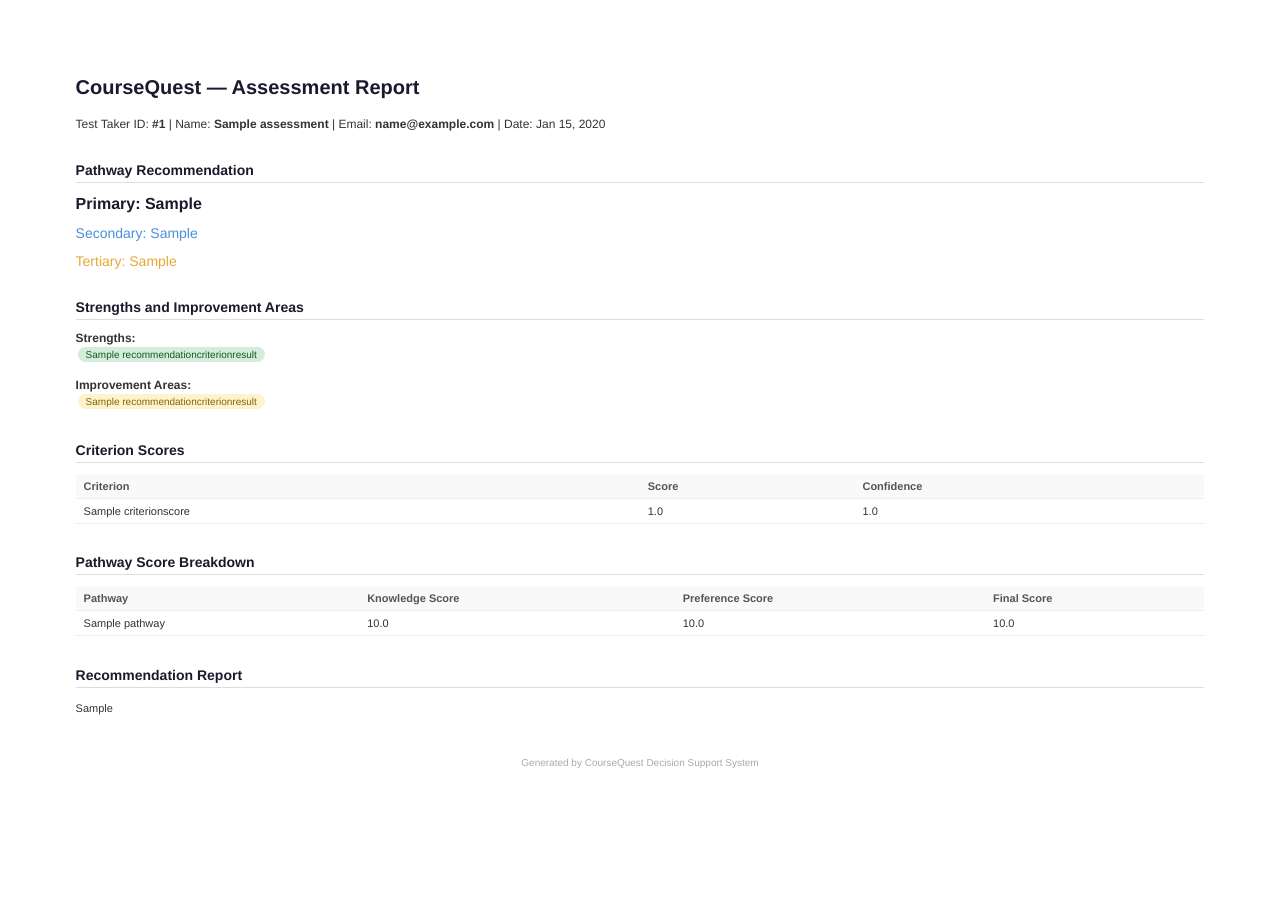
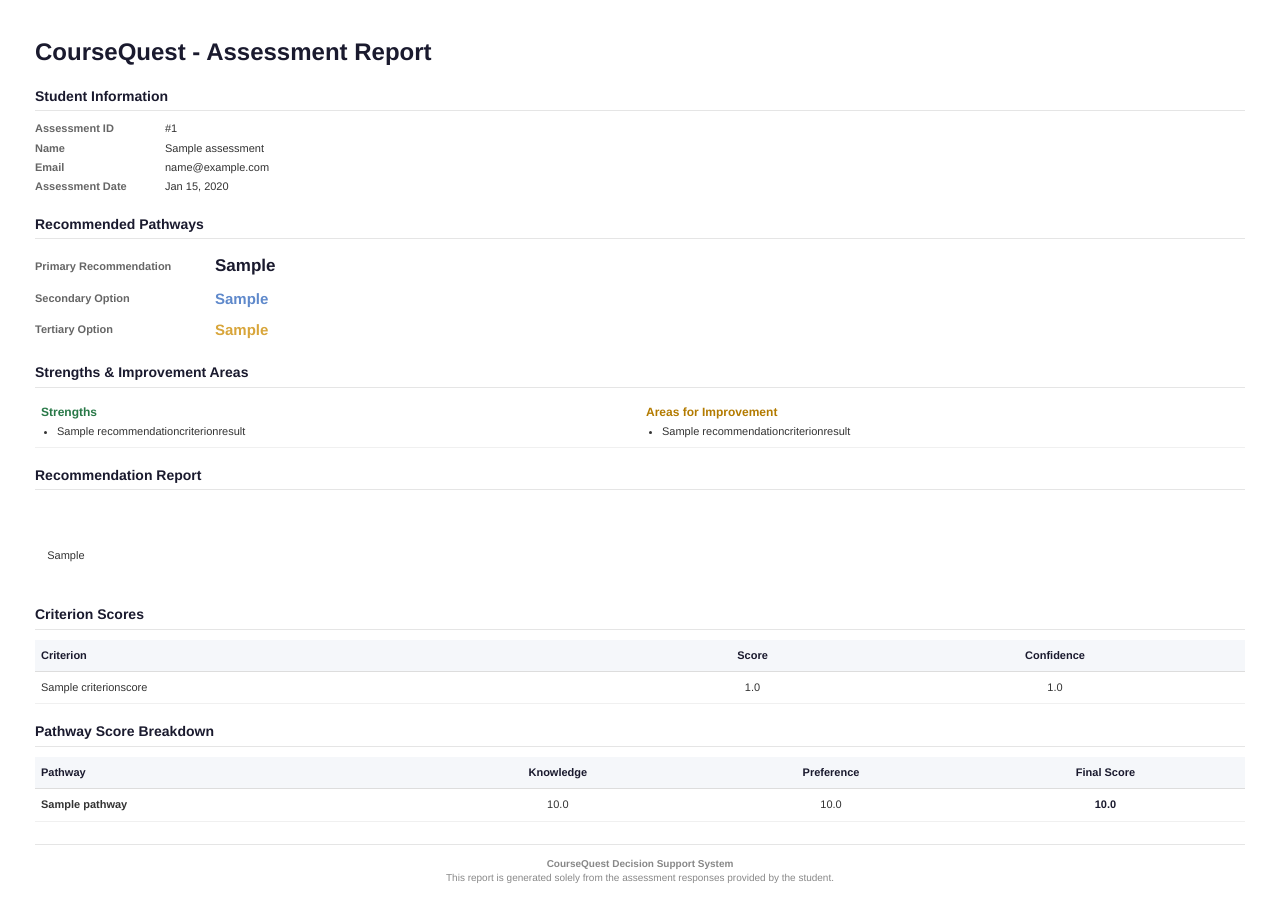
Before and after one commit to Shreyash-Adhikari1/CourseQuest_DSF_Engine, a Django app: template dashboard/templates/dashboard/pdf_report.html in a window 1280 px wide. Before the commit the page ends 768 px from the top, so only its background shows below. Run offline with Django 5.2, Linux system fonts and the light colour scheme; tables that the repository leaves empty hold one stand-in row (values such as "Sample post"); the template is opened without the code that fills it: values that come from a table or form of the project are taken from there, most other values are stand-ins (such as "Sample title", 1, 10 or a date in 2020); data that the repository does not hold is empty.

Commit message:
Polished PDF report styling

```diff
--- a/dashboard/templates/dashboard/pdf_report.html
+++ b/dashboard/templates/dashboard/pdf_report.html
@@ -2,175 +2,407 @@
 <html>
 <head>
 <meta charset="UTF-8">
+
 <style>
-        body {
-            font-family: Helvetica, sans-serif;
-            font-size: 12px;
-            color: #333;
-            margin: 2cm;
+
+body{
+    font-family:Helvetica,Arial,sans-serif;
+    color:#333;
+    font-size:11px;
+    line-height:1.4;
+    margin:35px;
 }
-        h1 {
-            font-size: 20px;
-            color: #1a1a2e;
-            margin-bottom: 0.5cm;
+
+h1{
+    margin:0;
+    font-size:24px;
+    color:#1a1a2e;
+    font-weight:700;
 }
-        h2 {
-            font-size: 14px;
-            color: #1a1a2e;
-            border-bottom: 1px solid #ddd;
-            padding-bottom: 4px;
-            margin-top: 0.8cm;
-            margin-bottom: 0.3cm;
+
+.subtitle{
+    color:#777;
+    font-size:11px;
+    margin-top:3px;
 }
-        .section {
-            margin-bottom: 0.5cm;
+
+.section-title{
+    margin-top:18px;
+    margin-bottom:8px;
+    padding-bottom:4px;
+    font-size:14px;
+    font-weight:700;
+    color:#1a1a2e;
+    border-bottom:1px solid #e5e5e5;
 }
-        .pathway-primary {
-            font-size: 16px;
-            font-weight: bold;
-            color: #1a1a2e;
+
+table{
+    width:100%;
+    border-collapse:collapse;
 }
-        .pathway-secondary {
-            font-size: 14px;
-            color: #4a90d9;
+
+th{
+    text-align:left;
+    font-size:11px;
+    font-weight:700;
+    color:#555;
+    padding:8px 6px;
+    border-bottom:1px solid #ddd;
 }
-        .pathway-tertiary {
-            font-size: 14px;
-            color: #e8a838;
+
+td{
+    padding:8px 6px;
+    border-bottom:1px solid #f0f0f0;
 }
-        .tag {
-            display: inline-block;
-            padding: 2px 8px;
-            border-radius: 10px;
-            font-size: 10px;
-            margin: 2px;
+
+.info-table td{
+    border:none;
+    padding:2px 0;
 }
-        .tag-strength {
-            background: #d4edda;
-            color: #155724;
+
+.label{
+    width:130px;
+    font-weight:600;
+    color:#666;
 }
-        .tag-improvement {
-            background: #fff3cd;
-            color: #856404;
+
+.pathway-table{
+    margin-top:10px;
 }
-        table {
-            width: 100%;
-            border-collapse: collapse;
-            margin-top: 0.3cm;
+
+.pathway-table td{
+    border:none;
+    padding:5px 0;
 }
-        th, td {
-            padding: 6px 8px;
-            text-align: left;
-            border-bottom: 1px solid #eee;
-            font-size: 11px;
+
+.pathway-label{
+    width:180px;
+    font-weight:700;
+    color:#666;
 }
-        th {
-            font-weight: bold;
-            color: #555;
-            background: #f9f9f9;
+
+.primary{
+    font-size:17px;
+    font-weight:700;
+    color:#1a1a2e;
 }
-        .explanation {
-            line-height: 1.8;
-            white-space: pre-wrap;
-            font-size: 11px;
+
+.secondary{
+    font-size:15px;
+    font-weight:600;
+    color:#5f89cb;
 }
-        .footer {
-            margin-top: 1cm;
-            font-size: 10px;
-            color: #aaa;
-            text-align: center;
+
+.tertiary{
+    font-size:15px;
+    font-weight:600;
+    color:#d8a53a;
 }
+
+.tag{
+    display:inline-block;
+    padding:4px 10px;
+    margin:3px;
+    border-radius:14px;
+    font-size:10px;
+}
+
+.strength{
+    background:#edf8ef;
+    color:#287847;
+}
+
+.improvement{
+    background:#fff6e4;
+    color:#a87400;
+}
+
+.report{
+
+    margin-top:6px;
+    padding-top:5px;
+    white-space:pre-wrap;
+    line-height:1.9;
+    font-size:11px;
+
+}
+
+.footer{
+
+    margin-top:22px;
+    border-top:1px solid #e5e5e5;
+    padding-top:12px;
+    text-align:center;
+    color:#888;
+    font-size:10px;
+
+}
+
 </style>
+
 </head>
+
 <body>
 
-<h1>CourseQuest — Assessment Report</h1>
-<p>Test Taker ID: <strong>#{{ assessment.test_taker_id }}</strong>
-{% if assessment.test_taker_name %}
-| Name: <strong>{{ assessment.test_taker_name }}</strong>
-{% endif %}
-{% if assessment.test_taker_email %}
-| Email: <strong>{{ assessment.test_taker_email }}</strong>
-{% endif %}
-| Date: {{ assessment.submitted_at|date:"M d, Y" }}</p>
+<h1>CourseQuest - Assessment Report</h1>
 
-<h2>Pathway Recommendation</h2>
-<div class="section">
-    <p><span class="pathway-primary">Primary: {{ recommendation.primary_pathway }}</span></p>
-    <p><span class="pathway-secondary">Secondary: {{ recommendation.secondary_pathway }}</span></p>
-    <p><span class="pathway-tertiary">Tertiary: {{ recommendation.tertiary_pathway }}</span></p>
+<div class="section-title">
+Student Information
 </div>
 
-<h2>Strengths and Improvement Areas</h2>
-<div class="section">
-    <strong>Strengths:</strong><br>
-    {% for s in strengths %}
-    <span class="tag tag-strength">{{ s.criterion_name }}</span>
-    {% empty %}
-    <span>None detected</span>
-    {% endfor %}
-    <br><br>
-    <strong>Improvement Areas:</strong><br>
-    {% for i in improvements %}
-    <span class="tag tag-improvement">{{ i.criterion_name }}</span>
-    {% empty %}
-    <span>None detected</span>
-    {% endfor %}
+<table class="info-table">
+
+<tr>
+<td class="label">Assessment ID</td>
+<td>#{{ assessment.test_taker_id }}</td>
+</tr>
+
+<tr>
+<td class="label">Name</td>
+<td>{{ assessment.test_taker_name|default:"Not provided" }}</td>
+</tr>
+
+<tr>
+<td class="label">Email</td>
+<td>{{ assessment.test_taker_email|default:"Not provided" }}</td>
+</tr>
+
+<tr>
+<td class="label">Assessment Date</td>
+<td>{{ assessment.submitted_at|date:"M d, Y" }}</td>
+</tr>
+
+</table>
+
+
+<div class="section-title">
+Recommended Pathways
 </div>
 
-<h2>Criterion Scores</h2>
-<table>
-    <thead>
+<table class="pathway-table">
+
 <tr>
-            <th>Criterion</th>
-            <th>Score</th>
-            <th>Confidence</th>
+<td class="pathway-label">Primary Recommendation</td>
+<td class="primary">{{ recommendation.primary_pathway }}</td>
 </tr>
-    </thead>
-    <tbody>
-        {% for cs in criterion_scores %}
+
 <tr>
-            <td>{{ cs.criterion_name }}</td>
-            <td>{{ cs.value }}</td>
-            <td>{{ cs.confidence }}</td>
+<td class="pathway-label">Secondary Option</td>
+<td class="secondary">{{ recommendation.secondary_pathway }}</td>
 </tr>
-        {% endfor %}
-    </tbody>
+
+<tr>
+<td class="pathway-label">Tertiary Option</td>
+<td class="tertiary">{{ recommendation.tertiary_pathway }}</td>
+</tr>
+
 </table>
 
-<h2>Pathway Score Breakdown</h2>
-<table>
+<div class="section-title">
+    Strengths & Improvement Areas
+</div>
+
+<table style="width:100%; border-collapse:collapse; margin-top:4px;">
+
+    <tr>
+
+        <!-- Strengths -->
+        <td style="width:50%; vertical-align:top; padding-right:18px;">
+
+            <strong style="
+                color:#287847;
+                display:block;
+                margin-bottom:3px;
+                font-size:12px;
+            ">
+                Strengths
+            </strong>
+
+            <ul style="
+                margin:0;
+                padding-left:16px;
+                line-height:1.3;
+            ">
+                {% for s in strengths %}
+                <li style="margin:1px 0;">{{ s.criterion_name }}</li>
+                {% empty %}
+                <li>None detected</li>
+                {% endfor %}
+            </ul>
+
+        </td>
+
+        <!-- Improvement Areas -->
+        <td style="width:50%; vertical-align:top;">
+
+            <strong style="
+                color:#b37b00;
+                display:block;
+                margin-bottom:3px;
+                font-size:12px;
+            ">
+                Areas for Improvement
+            </strong>
+
+            <ul style="
+                margin:0;
+                padding-left:16px;
+                line-height:1.3;
+            ">
+                {% for i in improvements %}
+                <li style="margin:1px 0;">{{ i.criterion_name }}</li>
+                {% empty %}
+                <li>None detected</li>
+                {% endfor %}
+            </ul>
+
+        </td>
+
+    </tr>
+
+</table>
+<div class="section-title">
+    Recommendation Report
+</div>
+
+{% if recommendation.explanation %}
+
+<div class="report" style="text-align: justify;">
+
+    {{ recommendation.explanation }}
+
+</div>
+
+{% else %}
+
+<p style="color:#777;">
+    Report is being generated.
+</p>
+
+{% endif %}
+
+<div class="section-title">
+Criterion Scores
+</div>
+
+<table style="margin-top:10px;">
+
 <thead>
+
+<tr style="background-color:#f5f7fa;">
+
+<th style="width:50%; font-weight:700; color:#1a1a2e;">
+Criterion
+</th>
+
+<th style="text-align:center; font-weight:700; color:#1a1a2e;">
+Score
+</th>
+
+<th style="text-align:center; font-weight:700; color:#1a1a2e;">
+Confidence
+</th>
+
+</tr>
+
+</thead>
+
+<tbody>
+
+{% for cs in criterion_scores %}
+
 <tr>
-            <th>Pathway</th>
-            <th>Knowledge Score</th>
-            <th>Preference Score</th>
-            <th>Final Score</th>
+
+<td>{{ cs.criterion_name }}</td>
+
+<td style="text-align:center;">
+{{ cs.value }}
+</td>
+
+<td style="text-align:center;">
+{{ cs.confidence }}
+</td>
+
 </tr>
-    </thead>
-    <tbody>
-        {% for ps in pathway_scores %}
-        <tr>
-            <td>{{ ps.pathway.name }}</td>
-            <td>{{ ps.knowledge_score }}</td>
-            <td>{{ ps.preference_score }}</td>
-            <td>{{ ps.final_score }}</td>
-        </tr>
+
 {% endfor %}
+
 </tbody>
+
 </table>
 
-<h2>Recommendation Report</h2>
-<div class="section">
-    {% if recommendation.explanation %}
-    <div class="explanation">{{ recommendation.explanation }}</div>
-    {% else %}
-    <p>Report explanation not yet generated.</p>
-    {% endif %}
+
+<div class="section-title">
+Pathway Score Breakdown
 </div>
 
+<table style="margin-top:10px;">
+
+<thead>
+
+<tr style="background-color:#f5f7fa;">
+
+<th style="font-weight:700; color:#1a1a2e;">
+Pathway
+</th>
+
+<th style="text-align:center; font-weight:700; color:#1a1a2e;">
+Knowledge
+</th>
+
+<th style="text-align:center; font-weight:700; color:#1a1a2e;">
+Preference
+</th>
+
+<th style="text-align:center; font-weight:700; color:#1a1a2e;">
+Final Score
+</th>
+
+</tr>
+
+</thead>
+
+<tbody>
+
+{% for ps in pathway_scores %}
+
+<tr>
+
+<td>
+
+<strong>{{ ps.pathway.name }}</strong>
+
+</td>
+
+<td style="text-align:center;">
+{{ ps.knowledge_score }}
+</td>
+
+<td style="text-align:center;">
+{{ ps.preference_score }}
+</td>
+
+<td style="text-align:center; font-weight:700; color:#1a1a2e;">
+{{ ps.final_score }}
+</td>
+
+</tr>
+
+{% endfor %}
+
+</tbody>
+
+</table>
+
+
 <div class="footer">
-    Generated by CourseQuest Decision Support System
+
+<strong>CourseQuest Decision Support System</strong>
+
+<br>
+
+This report is generated solely from the assessment responses provided by the student.
+
 </div>
 
 </body>
```
Lines whose indentation alone changed are shown as unchanged.
